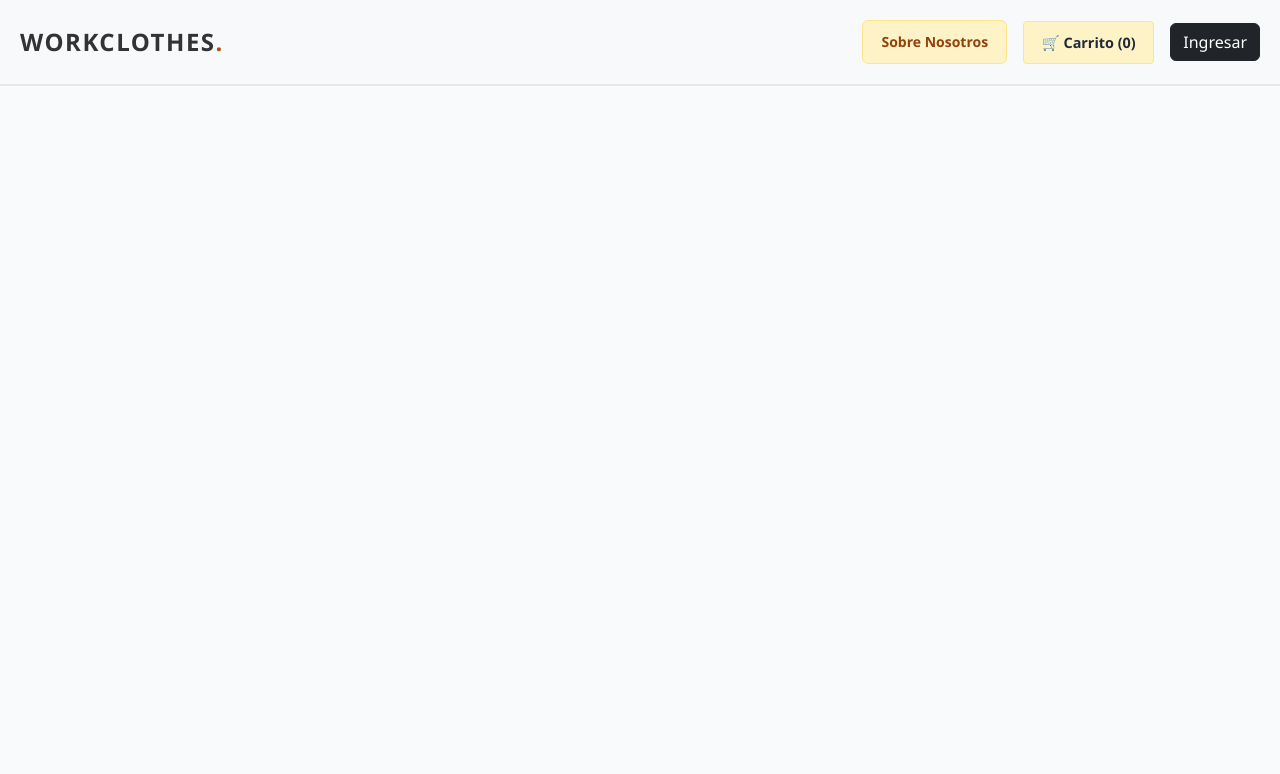
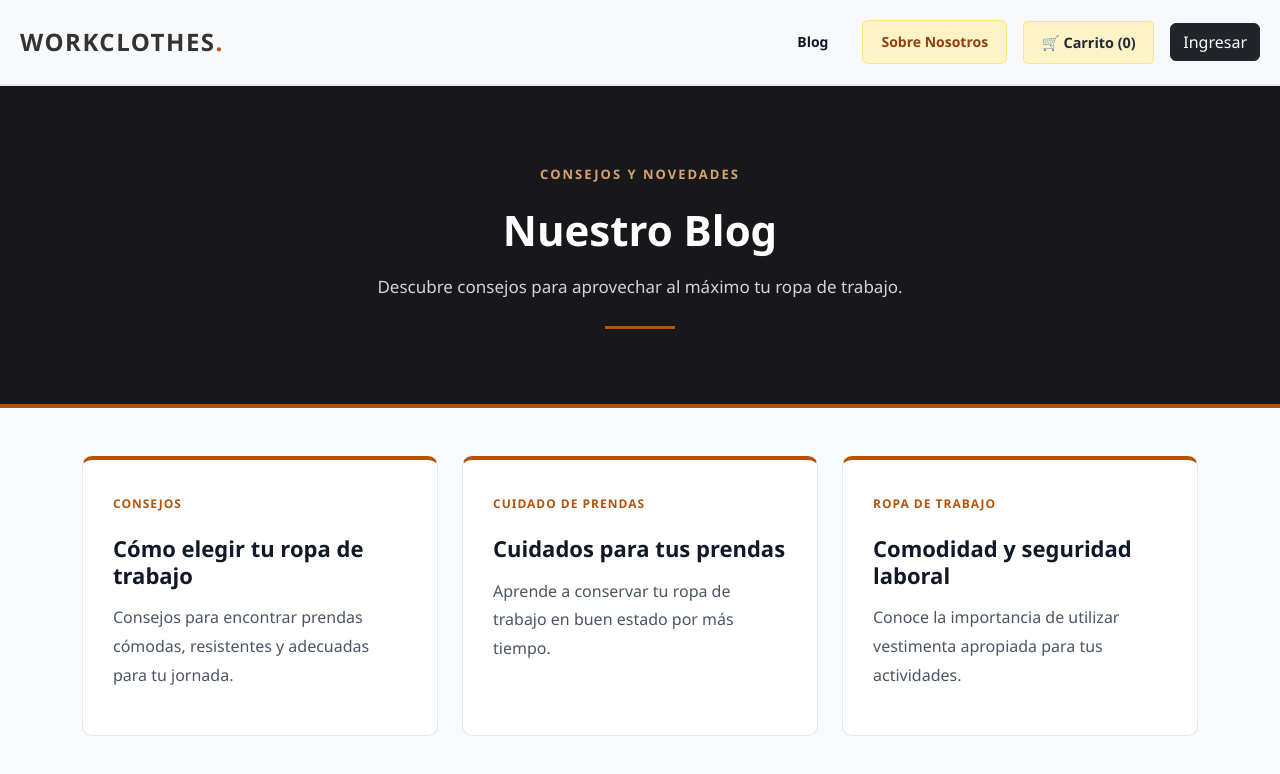
Before and after one commit to asvasltx/fullstack-evaluacion-2-react, a React (Create React App) app: page /blog in a window 1280 px wide. Shown: the top 774 px of the page. Built offline with nearby package versions, Linux system fonts and the light colour scheme; the HTML template or start-up script is replaced by a standard one.

Commit message:
feat: implementar pagina de blog

```diff
--- a/src/App.css
+++ b/src/App.css
@@ -1061,3 +1061,69 @@ body {
     font-size: 12px;
   }
 }
+
+
+.blog {
+  background-color: var(--color-fondo);
+  min-height: 80vh;
+}
+
+.blog-tarjeta {
+  background-color: white;
+  padding: 30px;
+  border: 1px solid var(--color-borde);
+  border-top: 4px solid var(--color-acento);
+  border-radius: 10px;
+  height: 100%;
+  transition: transform 0.2s ease;
+}
+
+.blog-tarjeta:hover {
+  transform: translateY(-5px);
+}
+
+.blog-categoria {
+  color: var(--color-acento);
+  font-size: 12px;
+  font-weight: 700;
+  letter-spacing: 1px;
+}
+
+.blog-tarjeta h2 {
+  font-size: 22px;
+  font-weight: 700;
+  color: var(--color-oscuro);
+  margin: 20px 0 15px;
+}
+
+.blog-tarjeta p {
+  color: var(--color-texto-secundario);
+  line-height: 1.8;
+}
+
+
+.btn-blog {
+  text-decoration: none;
+  padding: 10px 18px;
+  border-radius: 6px;
+  color: var(--color-oscuro);
+  font-size: 14px;
+  font-weight: 700;
+  transition: background-color 0.2s ease;
+}
+
+.btn-blog:hover {
+  background-color: #fef3c7;
+  color: var(--color-acento-hover);
+}
+
+@media (max-width: 768px) {
+  .blog-tarjeta {
+    padding: 25px;
+  }
+
+  .btn-blog {
+    padding: 8px 12px;
+    font-size: 12px;
+  }
+}
--- a/src/App.js
+++ b/src/App.js
@@ -8,6 +8,7 @@ import Login from './components/Login';
 import AdminDashboard from './components/AdminDashboard';
 import Nosotros from './components/Nosotros';
 import Registro from './components/Registro';
+import Blog from './components/Blog';
 
 // Importación de datos y estilos
 import { obtenerProductos } from './data/mockDB';
@@ -68,6 +69,9 @@ function App() {
           </div>
 
           <div className="nav-acciones d-flex align-items-center gap-3">
+                <Link to="/blog" className="btn-blog">
+                 Blog
+                  </Link>
              <Link to="/nosotros" className="btn-nosotros">
                Sobre Nosotros
               </Link>
@@ -92,6 +96,7 @@ function App() {
 
         {/* Sistema de Rutas */}
         <Routes>
+          <Route path="/blog" element={<Blog />} />
           <Route path="/nosotros" element={<Nosotros />} />
           {/* Ruta: Catálogo Principal */}
           <Route path="/" element={
--- /dev/null
+++ b/src/components/Blog.jsx
@@ -0,0 +1,58 @@
+import React from 'react';
+
+const articulos = [
+  {
+    id: 1,
+    titulo: 'Cómo elegir tu ropa de trabajo',
+    descripcion: 'Consejos para encontrar prendas cómodas, resistentes y adecuadas para tu jornada.',
+    categoria: 'CONSEJOS'
+  },
+  {
+    id: 2,
+    titulo: 'Cuidados para tus prendas',
+    descripcion: 'Aprende a conservar tu ropa de trabajo en buen estado por más tiempo.',
+    categoria: 'CUIDADO DE PRENDAS'
+  },
+  {
+    id: 3,
+    titulo: 'Comodidad y seguridad laboral',
+    descripcion: 'Conoce la importancia de utilizar vestimenta apropiada para tus actividades.',
+    categoria: 'ROPA DE TRABAJO'
+  }
+];
+
+function Blog() {
+  return (
+    <main className="blog">
+      <section className="nosotros-banner">
+        <span className="nosotros-etiqueta">
+          CONSEJOS Y NOVEDADES
+        </span>
+        <h1>Nuestro Blog</h1>
+        <p>
+          Descubre consejos para aprovechar al máximo
+          tu ropa de trabajo.
+        </p>
+        <div className="nosotros-linea"></div>
+      </section>
+
+      <section className="container py-5">
+        <div className="row g-4">
+          {articulos.map((articulo) => (
+            <div className="col-md-4" key={articulo.id}>
+              <article className="blog-tarjeta">
+                <span className="blog-categoria">
+                  {articulo.categoria}
+                </span>
+                <h2>{articulo.titulo}</h2>
+                <p>{articulo.descripcion}</p>
+              </article>
+            </div>
+          ))}
+        </div>
+      </section>
+    </main>
+  );
+}
+
+export default Blog;
```
